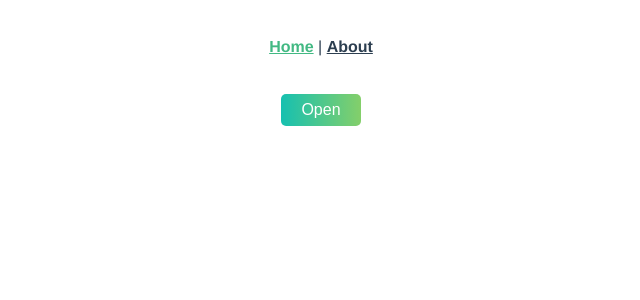
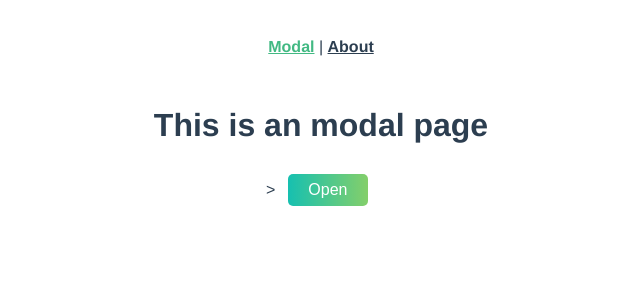
Before and after one commit to mfreitassm/vue3, a Vue app in the folder animating/animating/: page / in a window 1280 px wide. Shown: the top 300 px of the page, without its empty margins (319-959 px from the left). Built offline with nearby package versions, Linux system fonts and the light colour scheme.

Commit message:
pagination transition

```diff
--- a/animating/animating/src/App.vue
+++ b/animating/animating/src/App.vue
@@ -1,10 +1,12 @@
 <template>
   <div id="app">
     <div id="nav">
-      <router-link to="/">Home</router-link> |
+      <router-link to="/">Modal</router-link> |
       <router-link to="/about">About</router-link>
     </div>
-    <router-view />
+    <transition name="fade" mode="out-in">
+      <router-view />
+    </transition>
   </div>
 </template>
 
@@ -52,4 +54,31 @@ button {
   border-radius: 2%;
   background-color: #e0e0e0;
 }
+.fade-enter {
+  /* starting style */
+  opacity: 0;
+}
+
+.fade-enter-active,
+.fade-leave-active {
+  transition: opacity 0.5s ease-out;
+}
+
+.fade-leave-to {
+  opacity: 0;
+}
+.slide-fade-enter {
+  transform: translateX(10px);
+  opacity: 0;
+}
+
+.slide-fade-enter-active,
+.slide-fade-leave-active {
+  transition: all 0.2s ease;
+}
+
+.slide-fade-leave-to {
+  transform: translateX(-10px);
+  opacity: 0;
+}
 </style>
--- a/animating/animating/src/router.js
+++ b/animating/animating/src/router.js
@@ -1,26 +1,26 @@
-import Vue from "vue";
-import Router from "vue-router";
-import Home from "./views/Home.vue";
+import Vue from 'vue'
+import Router from 'vue-router'
+import Modal from './views/Modal.vue'
 
-Vue.use(Router);
+Vue.use(Router)
 
 export default new Router({
-  mode: "history",
+  mode: 'history',
   base: process.env.BASE_URL,
   routes: [
     {
-      path: "/",
-      name: "home",
-      component: Home
+      path: '/',
+      name: 'modal',
+      component: Modal
     },
     {
-      path: "/about",
-      name: "about",
+      path: '/about',
+      name: 'about',
       // route level code-splitting
       // this generates a separate chunk (about.[hash].js) for this route
       // which is lazy-loaded when the route is visited.
       component: () =>
-        import(/* webpackChunkName: "about" */ "./views/About.vue")
+        import(/* webpackChunkName: "about" */ './views/About.vue')
     }
   ]
-});
+})
--- a/animating/animating/src/views/Home.vue
+++ b/animating/animating/src/views/Modal.vue
@@ -1,5 +1,6 @@
 <template>
   <div class="home">
+     <h1>This is an modal page</h1>>
     <button @click="toggleModal">Open</button>
     <transition name="fade">
       <div v-if="isOpen" class="modal">
@@ -25,17 +26,5 @@ export default {
 </script>
 
 <style>
-.fade-enter {
-  /* starting style */
-  opacity: 0;
-}
 
-.fade-enter-active,
-.fade-leave-active {
-  transition: opacity 0.5s ease-out;
-}
-
-.fade-leave-to {
-  opacity: 0;
-}
 </style>
```
Also changed, not shown: animating/animating/src/main.js (+5 -5 lines).
